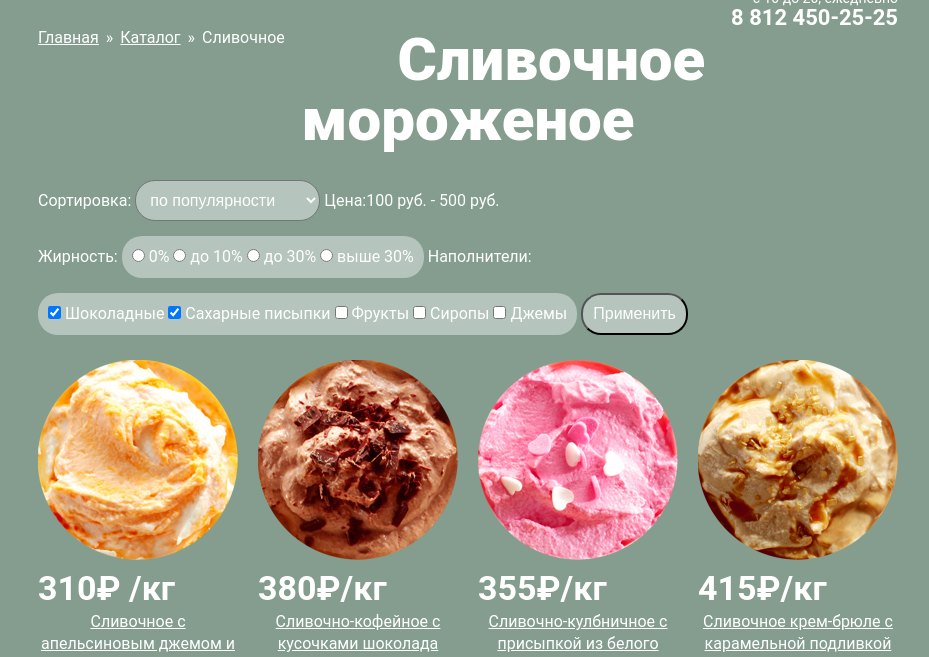
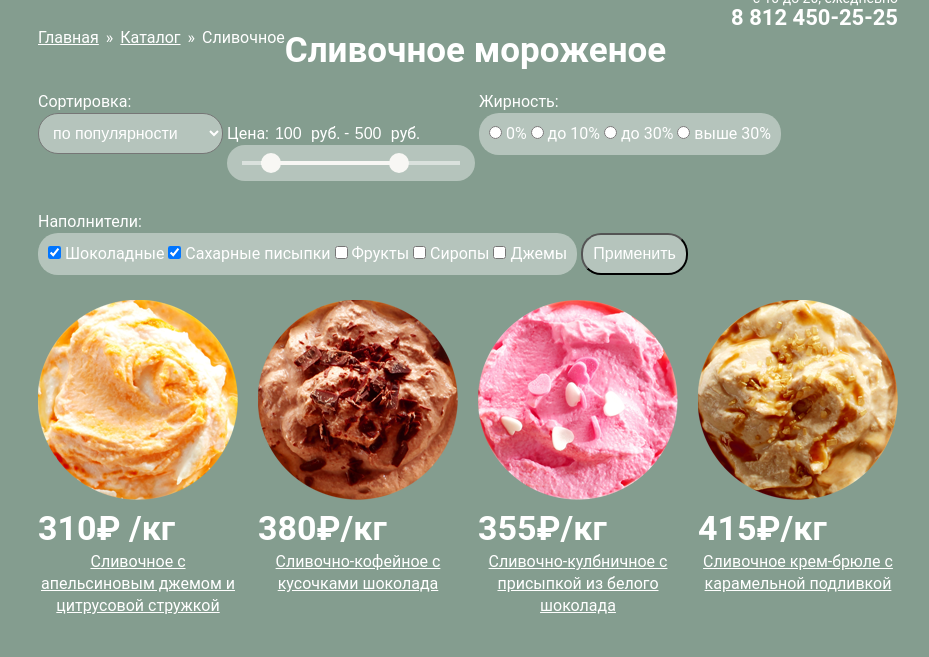
Before and after one commit to polinakhari/276711-gllacy, a plain HTML site: page catalog.html in a window 1280 px wide. Shown: the part 86-743 px from the top of the page, without its empty margins (172-1101 px from the left). Drawn offline with Linux system fonts and the light colour scheme.

Commit message:
Фильтр, пагинация

```diff
--- a/catalog.html
+++ b/catalog.html
@@ -81,7 +81,7 @@
 				</div>
 			</header>
 			<main>
-				<div class="content_wrapper">
+				<div class="content_wrapper clearfix">
       	  <ul class="breadcrumbs">
 					  <li><a href="#">Главная   </a></li>
 						<li>» </li>
@@ -89,9 +89,10 @@
 						<li>» </li>
           	<li>Сливочное</li>
       	  </ul>
-				  <h1 class="main_title">Сливочное мороженое</h1>
+				  <h1 class="title_inner">Сливочное мороженое</h1>
     	  </div>
 			  <form class="filter" method="post" action="https://echo.htmlacademy.ru">
+					<div class="sort_controls">
 				  <label for="sort" class="filter_name">Сортировка:</label>
 				  <select id="sort" name="sort">
             <option value="popular">по популярности</option>
@@ -99,15 +100,27 @@
             <option value="price high">сначала дорогие</option>
 					  <option value="fat">по жирности</option>
           </select>
-				  <span class="filter_name">Цена:100 руб. - 500 руб.</span>
+			</div>
 				  <div class="filter_price_range">
-				  	<div class="price_rabge_bar"></div>
-				  	<div class="price_rabge_diaposon"></div>
-					  <div class="price_rabge_min"></div>
-					  <div class="price_rabge_max"></div>
+					<div class="filter_name">
+						<span>Цена:</span>
+						<label class="price_rabge_min"> <input name="min_price" type="text" value="100"></label>
+            <span>руб. - </span>
+						<label class="price_rabge_max"> <input name="max_price" type="text" value="500"></label>
+						<span>руб.</span>
+          </div>
+				  <div class="range_controls">
+				  	<div class="price_rabge_bar">
+				  		<div class="price_rabge_diaposon"></div>
+						</div>
+					  <div class="toggle toggle_min"></div>
+            <div class="toggle toggle_max"></div>
+						</div>
 			  	</div>
-					<span class="filter_name">Жирность:</span>
+						<div class="fat_controls">
+							<span class="filter_name">Жирность:</span>
 				  <div class="fat">
+
 				  	<input id="zero" type="radio" name="zero" >
 			  		<label for="zero">0%</label>
 						<input id="ten" type="radio" name="ten" >
@@ -117,8 +130,11 @@
 						<input id="above_30" type="radio" name="above_30" >
 						<label for="above_30">выше 30%</label>
 					</div>
+							</div>
+					<div class="fillers_controls">
 					<span class="filter_name">Наполнители:</span>
 					<div class="fillers">
+
 							<input id="choco" type="checkbox" name="choco" checked>
 							<label for="choco">Шоколадные</label>
 						<input id="sugar" type="checkbox" name="sugar" checked>
@@ -130,7 +146,9 @@
 						<input id="jam" type="checkbox" name="jam" >
 						<label for="jam">Джемы</label>
 					</div>
+					</div>
 				  <button type="submit" class="filter_btn">Применить</button>
+
 			  </form>
 
 			  <section class="catalog clearfix">
--- a/css/style.css
+++ b/css/style.css
@@ -269,6 +269,7 @@ background-color: #f8f7f4;
 	padding: 20px;
 	right: 250px;
 	width: 280px;
+	z-index: 100;
 
 }
 .login label{
@@ -484,16 +485,76 @@ background-color: #f8f7f4;
 	text-decoration: underline;
 	color: white;
 }
+.title_inner{
+	float: left;
+	font-size:35px;
+	line-height:41px;
+	font-weight: 700;
+	display: block;
+	margin: 0px;
+
+}
 /*Фильтры в каталоге*/
-
+.sort_controls,.fat_controls,.fillers_controls,.filter_btn{
+	display: inline-block;
+	margin-bottom: 15px;
+}
 
 #sort,.fat,.fillers,.filter_btn{
 	background: rgba(255,255,255,.4);
 	padding: 10px;
 	border-radius: 20px;
 	color: #ffffff;
+
+}
+.filter_price_range{
 	display: inline-block;
 	margin-bottom: 15px;
+}
+ .filter_name{
+	display: block;
+}
+.range_controls{
+	position: relative;
+	background: rgba(255,255,255,.4);
+	padding: 16px 15px;
+	border-radius: 20px;
+	color: #ffffff;
+	margin-bottom: 15px;
+	width: 218px;
+	height: 4px;
+}
+.filter_name input{
+	border: 0px;
+	width: 30px;
+	background-color: transparent;
+	color:#ffffff;
+}
+.price_rabge_bar{
+	height: 4px;
+	background: rgba(255,255,255,.5);
+}
+.price_rabge_diaposon{
+	position: absolute;
+	height: 4px;
+	background: #f8f7f4;
+	width: 59%;
+	left: 34px;
+}
+.filter_price_range .toggle{
+	position: absolute;
+	width: 20px;
+	height: 20px;
+	border-radius: 50%;
+	background: #f8f7f4;
+	cursor: pointer;
+	top:8px;
+}
+.toggle_min{
+	left:34px;
+}
+.toggle_max{
+	right: 66px;
 }
 
 /*слайдер с мороженками*/
@@ -957,7 +1018,7 @@ position: absolute;
 	float: right;
 	width: 200px;
 	margin-bottom: 50px;
-	word-spacing:22px;
+
 	text-decoration: none;
 	position: relative
 }
@@ -966,31 +1027,22 @@ position: absolute;
 	color: #ffffff;
 	background-color: transparent;
 	transition:background-color .2s ease-in;
+	width: 27px;
+	height: 27px;
+	margin-right: 2px;
+	border-radius: 50%;
+	text-align: center;
+	vertical-align: middle;
 }
 
-.page a:hover{
-	content: " ";
-
-	width: 27px;
-	height: 27px;
-	border-radius: 50%;
+.page a:not(.active):hover{
 	background-color: rgba(255,255,255,.2);
-	text-align: center;
 
 }
 .page .active{
 	background: rgba(255,255,255,1);
-	color: #000000;
-	position: absolute;
-	width: 27px;
-	height: 27px;
-	border-radius: 50%;
-
-	text-align: center;
-
+	color:#000000;
 }
-
-
 
 .feedback{
 	display: none;
```
